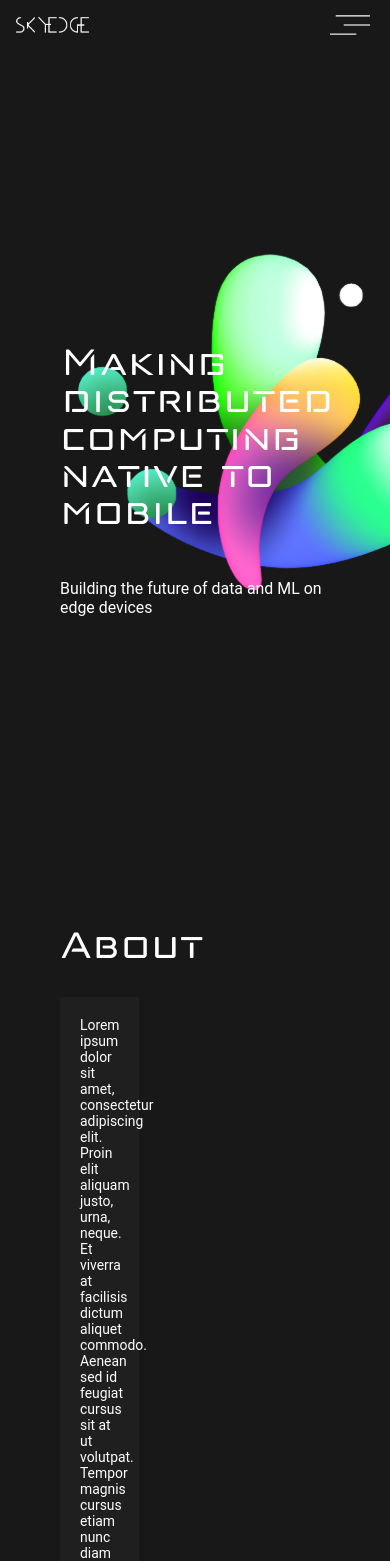
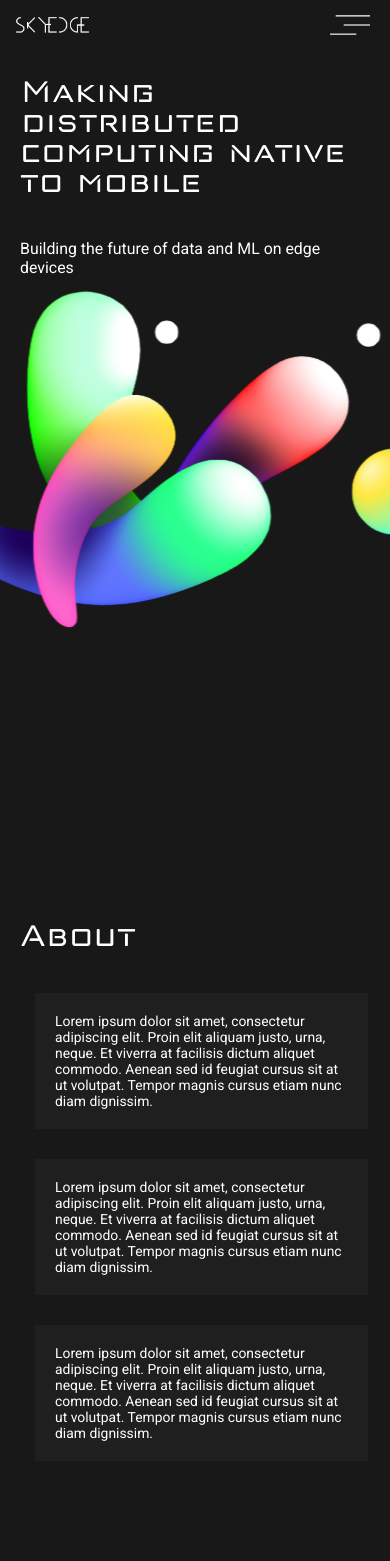
Before and after one commit to SkyEdge-io/skyedge-website, a React (Create React App) app: page / in a window 390 px wide. Shown: the top 1561 px of the page. Built offline with nearby package versions, Linux system fonts and the light colour scheme.

Commit message:
media queries for mobile UI

```diff
--- a/package.json
+++ b/package.json
@@ -3,10 +3,7 @@
   "version": "0.1.0",
   "private": true,
   "dependencies": {
-    "@emotion/react": "^11.10.0",
-    "@emotion/styled": "^11.10.0",
-    "@mui/icons-material": "^5.8.4",
-    "@mui/material": "^5.9.3",
+    "@splinetool/react-spline": "^2.2.1",
     "@testing-library/jest-dom": "^5.16.5",
     "@testing-library/react": "^13.3.0",
     "@testing-library/user-event": "^13.5.0",
--- a/public/index.html
+++ b/public/index.html
@@ -14,8 +14,10 @@
       manifest.json provides metadata used when your web app is installed on a
       user's mobile device or desktop. See https://developers.google.com/web/fundamentals/web-app-manifest/
     -->
-    <link rel="manifest" href="%PUBLIC_URL%/manifest.json" />
-    <!--
+    <link rel="preconnect" href="https://fonts.googleapis.com">
+    <link rel="preconnect" href="https://fonts.gstatic.com" crossorigin>
+    <link href="https://fonts.googleapis.com/css2?family=Roboto:wght@100;400;700&display=swap" rel="stylesheet">
+   <!--
       Notice the use of %PUBLIC_URL% in the tags above.
       It will be replaced with the URL of the `public` folder during the build.
       Only files inside the `public` folder can be referenced from the HTML.
--- a/src/App.css
+++ b/src/App.css
@@ -16,3 +16,9 @@
     min-height: 100vh;
     box-sizing: border-box;
 }
+
+@media screen and (max-width: 768px) {
+    .container {
+        padding: 0 20px;
+    }
+}
--- a/src/components/About/About.css
+++ b/src/components/About/About.css
@@ -11,11 +11,31 @@
   max-width: 50%;
 }
 
+.about-cards-container {
+  display: flex;
+  justify-content: flex-start;
+}
+
 .about-card {
   font-size: calc(0.25rem + 1vmin);
   width: 10vw;
   height: auto;
   background-color: #1f1f1f;
   padding: 20px 20px;
+  margin: 15px;
   color: white;
 }
+
+@media screen and (max-width: 768px) {
+  .about-card {
+    width: 75vw;
+  }
+
+  .about h1 {
+    font-size: 40px;
+  }
+
+  .about-cards-container {
+    flex-direction: column;
+  }
+}
--- a/src/components/About/About.js
+++ b/src/components/About/About.js
@@ -6,6 +6,8 @@ const About = () => {
       <h1>About</h1>
       <div className="about-cards-container">
         <div className="about-card">Lorem ipsum dolor sit amet, consectetur adipiscing elit. Proin elit aliquam justo, urna, neque. Et viverra at facilisis dictum aliquet commodo. Aenean sed id feugiat cursus sit at ut volutpat. Tempor magnis cursus etiam nunc diam dignissim.</div>
+        <div className="about-card">Lorem ipsum dolor sit amet, consectetur adipiscing elit. Proin elit aliquam justo, urna, neque. Et viverra at facilisis dictum aliquet commodo. Aenean sed id feugiat cursus sit at ut volutpat. Tempor magnis cursus etiam nunc diam dignissim.</div>
+        <div className="about-card">Lorem ipsum dolor sit amet, consectetur adipiscing elit. Proin elit aliquam justo, urna, neque. Et viverra at facilisis dictum aliquet commodo. Aenean sed id feugiat cursus sit at ut volutpat. Tempor magnis cursus etiam nunc diam dignissim.</div>
       </div>
     </div>
   )
--- a/src/components/Home/Home.css
+++ b/src/components/Home/Home.css
@@ -33,3 +33,14 @@
     max-width: 100%;
   }
 }
+
+@media screen and (max-width: 768px) {
+  .home {
+    justify-content: flex-start;
+    background-position: 65% 50%;
+  }
+
+  .home h1 {
+    font-size: 40px;
+  }
+}
--- a/src/components/Roadmap/Roadmap.css
+++ b/src/components/Roadmap/Roadmap.css
@@ -18,6 +18,7 @@
 }
 
 .roadmap-steps-container {
+  margin: 15px;
   display: flex;
   flex-direction: row;
   width: 100%;
@@ -48,3 +49,13 @@
 .roadmap-step-hero p {
   font-size: calc(0.25rem + 1vmin);
 }
+
+@media screen and (max-width: 768px) {
+  .roadmap-step-hero {
+    max-width: 80%;
+  }
+
+  .roadmap h1 {
+    font-size: 40px;
+  }
+}
--- a/src/components/Roadmap/Roadmap.js
+++ b/src/components/Roadmap/Roadmap.js
@@ -21,6 +21,25 @@ const Roadmap = () => {
             </div>
           </div>
         </div>
+        <div className="roadmap-steps-container">
+          <div className="roadmap-step">
+            <img src={Step1} className="roadmap-step-image" />
+            <div className="roadmap-step-hero">
+              <h2>Testnet</h2>
+              <p>Lorem ipsum dolor sit amet, consectetur adipiscing elit. Proin elit aliquam justo, urna, neque. Et viverra at facilisis dictum aliquet commodo. Aenean sed id</p>
+            </div>
+          </div>
+        </div>
+         <div className="roadmap-steps-container">
+          <div className="roadmap-step">
+            <img src={Step1} className="roadmap-step-image" />
+            <div className="roadmap-step-hero">
+              <h2>Testnet</h2>
+              <p>Lorem ipsum dolor sit amet, consectetur adipiscing elit. Proin elit aliquam justo, urna, neque. Et viverra at facilisis dictum aliquet commodo. Aenean sed id</p>
+            </div>
+          </div>
+        </div>
+
       </div>
     </div>
   )
--- a/src/components/Team/Team.css
+++ b/src/components/Team/Team.css
@@ -47,3 +47,21 @@
 .member-hero span {
   padding: 10px 0;
 }
+
+@media screen and (max-width: 768px) {
+  .team-member {
+    width: 35%;
+  }
+
+  .cxo {
+    height: 6vh;
+  }
+
+  .team h1 {
+    font-size: 40px;
+  }
+
+  .member-hero span {
+    font-size: 16px;
+  }
+}
--- a/src/components/Tokenomics/Tokenomics.css
+++ b/src/components/Tokenomics/Tokenomics.css
@@ -40,3 +40,13 @@
 .token p {
   font-size: calc(0.20rem + 1vmin);
 }
+
+@media screen and (max-width: 768px) {
+  .tokenomics h1 {
+    font-size: 40px;
+  }
+
+  .token {
+    width: 80%;
+  }
+}
--- a/src/components/WhitePaper/WhitePaper.css
+++ b/src/components/WhitePaper/WhitePaper.css
@@ -33,3 +33,23 @@
   background-color: #1F1F1F;
   font-size: calc(0.50rem + 1vmin);
 }
+
+@media screen and (max-width: 768px) {
+  .whitepaper h1 {
+    font-size: 36px;
+    max-width: 100%;
+  }
+
+  .steps-container {
+    flex-direction: row;
+  }
+
+  .step {
+    font-size: 15px;
+    padding: 10px;
+  }
+
+  .whitepaper-content {
+    flex-direction: column-reverse;
+  }
+}
```
Also changed, not shown: 1 other file (tests, documents, lock files or other folders).
